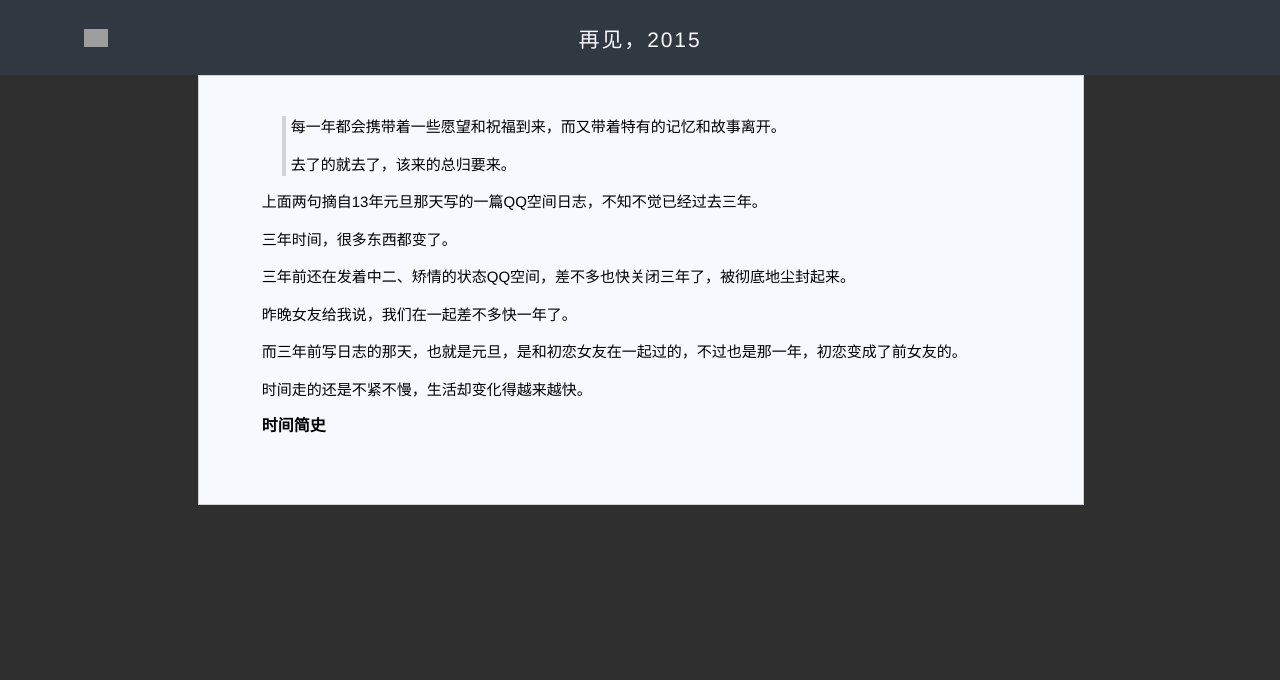
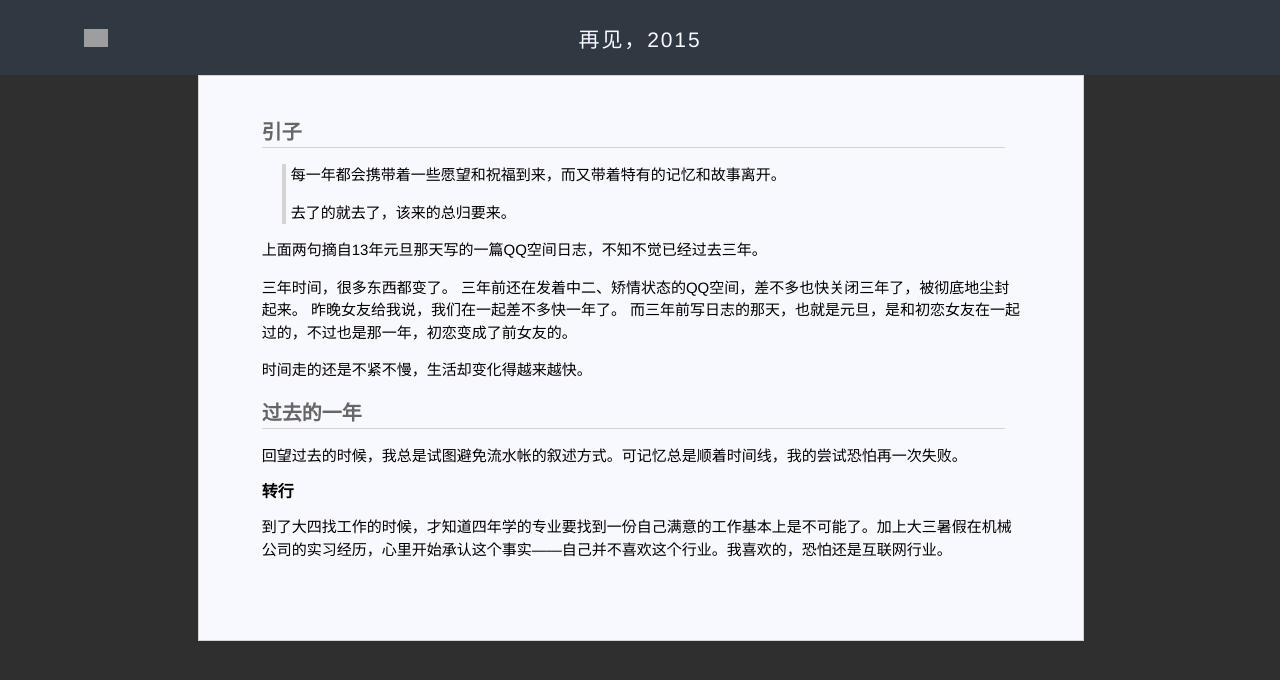
Before and after one commit to laobie/laobie.github.io, a Jekyll site: the page built from _posts/2016-01-31-say-good-bye-to-2015.md, in a window 1280 px wide. Shown: the top 680 px of the page. Built offline with Jekyll 4.4.1, drawn with Linux system fonts in a browser that asks for light colours; Markdown is read by kramdown in place of the engine named in the settings; comment, search, counter and statistics services are not loaded; grey boxes are pictures that could not be loaded.

Commit message:
测试格式

```diff
--- a/_config.yml
+++ b/_config.yml
@@ -10,7 +10,6 @@ redcarpet:
                 "autolink",
                 "tables",
                 "strikethrough",
-                "with_toc_data",
                 "highlight",
                 "footnotes",
                 "quote",
--- a/_posts/2016-01-31-say-good-bye-to-2015.md
+++ b/_posts/2016-01-31-say-good-bye-to-2015.md
@@ -2,25 +2,25 @@
 layout: post
 title: 再见，2015
 category: 随笔
-excerpt:  每一年都会携带着一些愿望和祝福到来，而又带着特有的记忆和故事离开。
+excerpt: 每一年都会携带着一些愿望和祝福到来，而又带着特有的记忆和故事离开。
 
 ---
 
+### 引子
 > 每一年都会携带着一些愿望和祝福到来，而又带着特有的记忆和故事离开。
 >
 > 去了的就去了，该来的总归要来。
 
-
 上面两句摘自13年元旦那天写的一篇QQ空间日志，不知不觉已经过去三年。
 
 三年时间，很多东西都变了。
-
-三年前还在发着中二、矫情的状态QQ空间，差不多也快关闭三年了，被彻底地尘封起来。
-
+三年前还在发着中二、矫情状态的QQ空间，差不多也快关闭三年了，被彻底地尘封起来。
 昨晚女友给我说，我们在一起差不多快一年了。
-
 而三年前写日志的那天，也就是元旦，是和初恋女友在一起过的，不过也是那一年，初恋变成了前女友的。
 
 时间走的还是不紧不慢，生活却变化得越来越快。
 
-####  时间简史
+### 过去的一年
+回望过去的时候，我总是试图避免流水帐的叙述方式。可记忆总是顺着时间线，我的尝试恐怕再一次失败。
+#### 转行
+到了大四找工作的时候，才知道四年学的专业要找到一份自己满意的工作基本上是不可能了。加上大三暑假在机械公司的实习经历，心里开始承认这个事实——自己并不喜欢这个行业。我喜欢的，恐怕还是互联网行业。
```
